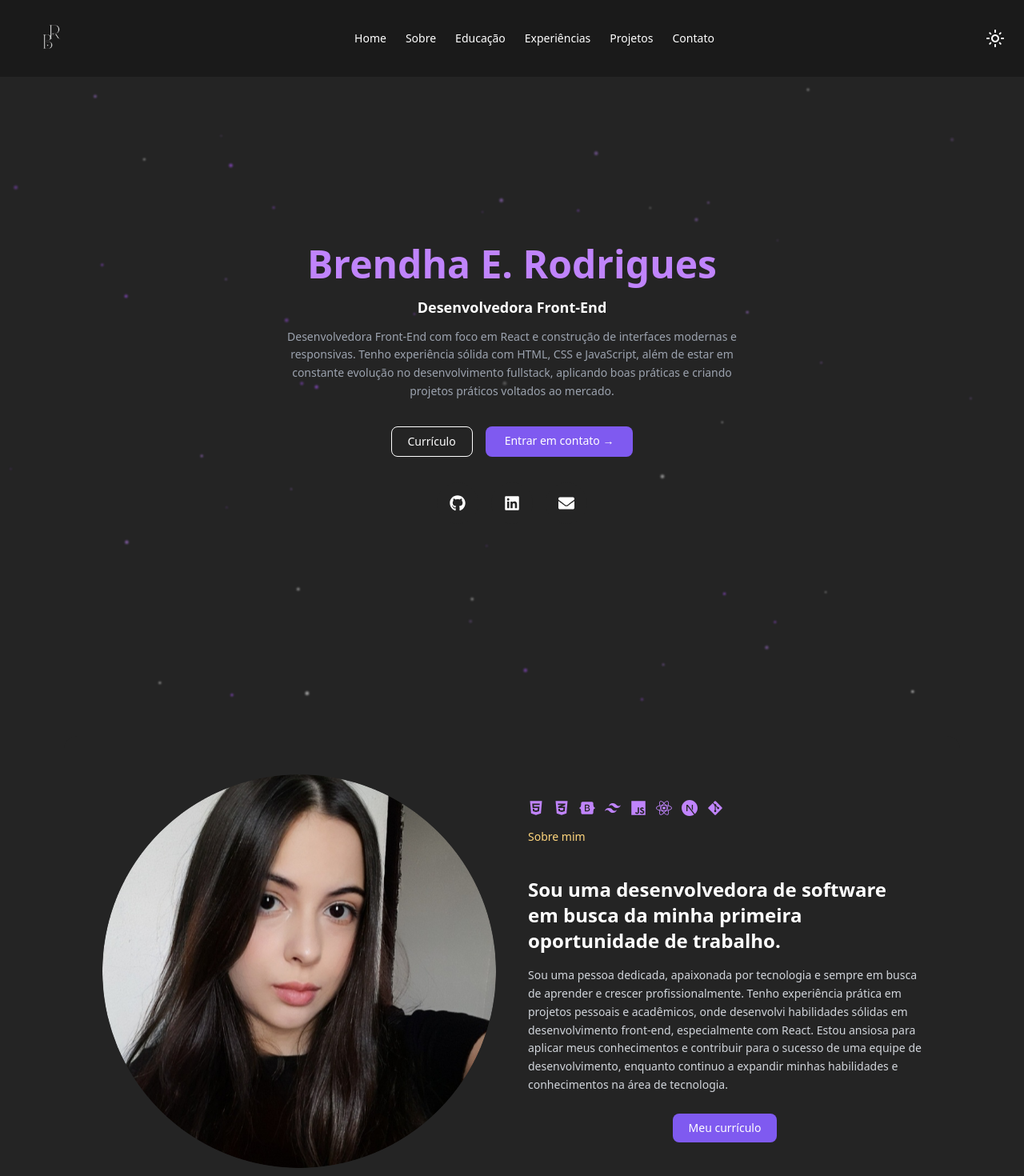
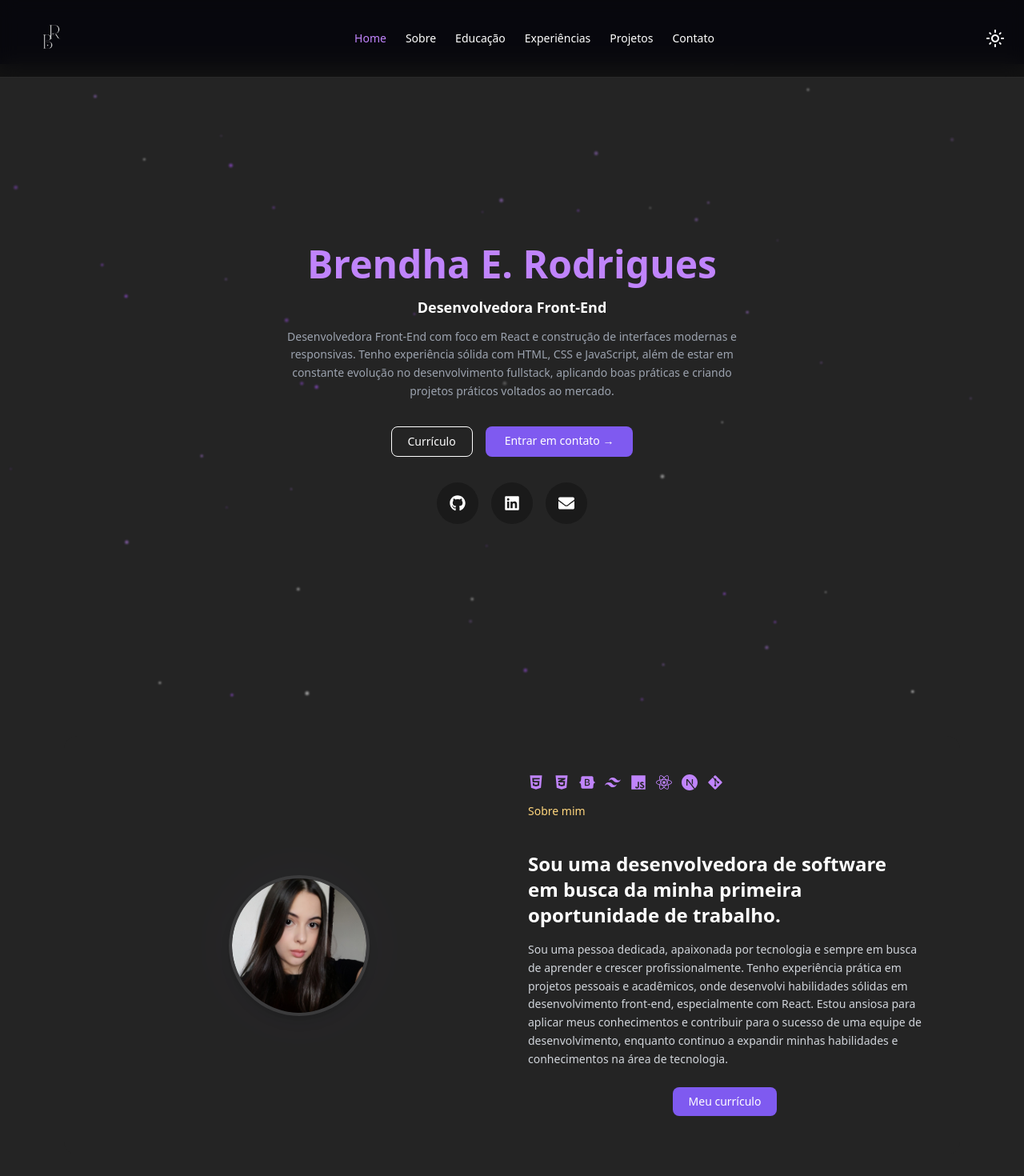
Before and after one commit to brendhaed/portifolio-brendha.io, a React (Vite) app: page / in a window 1280 px wide. Shown: the top 1470 px of the page at 80% size. Built offline with nearby package versions, Linux system fonts and the light colour scheme.

Commit message:
alterações no header, experiences, about, hero, projects, modal

```diff
--- a/src/App.jsx
+++ b/src/App.jsx
@@ -21,7 +21,7 @@ function App() {
 
   return (
     <>
-     <div className="min-h-screen bg-white dark:bg-[#242424] text-black dark:text-white">
+     <div className="min-h-screen dark:bg-[#242424] text-black dark:text-white">
       <Header theme={theme} toggleTheme={toggleTheme} />
       <Hero/>
       <About/>
--- a/src/components/About.jsx
+++ b/src/components/About.jsx
@@ -17,11 +17,24 @@ export function About() {
         className="bg-white dark:bg-[#242424] rounded-2xl mx-6 md:mx-20 my-10 p-8 md:p-12 flex flex-col md:flex-row items-center gap-10 text-white"
       >
         <div className="w-full md:w-1/2 flex justify-center">
-          <img
-            src={cv.about.imageProfile}
-            alt="Foto perfil"
-            className="w-50 h-50 rounded-full"
-          />
+          <div className="relative">
+            {/* Glow foto */}
+            <div className="absolute inset-0 rounded-full shadow-[0_0_15px_4px_rgba(192,132,252,0.6)] blur-xl opacity-20"></div>
+            <img
+              src={cv.about.imageProfile}
+              alt="Foto perfil"
+              className="
+              relative
+              w-[250px] h-[250px] md:w-44 md:h-44
+              rounded-full
+              object-cover
+              border-4 dark:border-white/10
+              border-purple-500
+              shadow-lg
+              transition-transform duration-300
+              hover:scale-105"
+            />
+          </div>
         </div>
 
         <div className="w-full md:w-1/2">
@@ -38,7 +51,9 @@ export function About() {
             <i className="fa-brands fa-python"></i>
           </div>
 
-          <h3 className="text-[#f7b831] dark:text-[#FFD67D] text-sm mb-10">Sobre mim</h3>
+          <h3 className="text-[#f7b831] dark:text-[#FFD67D] text-sm mb-10">
+            Sobre mim
+          </h3>
           <h2 className="text-black dark:text-white text-xl md:text-2xl font-bold mb-4">
             {cv.about.title}
           </h2>
--- a/src/components/Experiences.jsx
+++ b/src/components/Experiences.jsx
@@ -10,7 +10,7 @@ export function Experiences() {
         {/* Itens  */}
         <div className="mb-10 ml-6">
           <div className="absolute w-4 h-4 bg-purple-600 rounded-full mt-1.5 -left-2 border border-white"></div>
-          <h3 className="text-lg font-semibold text-white">
+          <h3 className="text-lg font-semibold text-black dark:text-white">
             {cv.experiences[0].role}
           </h3>
           <span className="block mb-2 text-sm font-medium text-gray-800 dark:text-white">
--- a/src/components/Header.jsx
+++ b/src/components/Header.jsx
@@ -4,7 +4,6 @@ import { MdOutlineLightMode, MdOutlineDarkMode } from "react-icons/md";
 import { FaBars, FaTimes } from "react-icons/fa";
 
 export function Header({ theme, toggleTheme }) {
-
   //menu
   const [menuOpen, setMenuOpen] = useState(false);
 
@@ -12,9 +11,35 @@ export function Header({ theme, toggleTheme }) {
     document.body.style.overflow = menuOpen ? "hidden" : "auto";
   }, [menuOpen]);
 
+  // header nav
+  const [activeSection, setActiveSection] = useState("");
+
+  useEffect(() => {
+    if (window.innerWidth < 768) return;
+
+    const sections = document.querySelectorAll("section");
+
+    const observer = new IntersectionObserver(
+      (entries) => {
+        entries.forEach((entry) => {
+          if (entry.isIntersecting) {
+            setActiveSection(entry.target.id);
+          }
+        });
+      },
+      {
+        threshold: 0.6,
+      },
+    );
+
+    sections.forEach((section) => observer.observe(section));
+
+    return () => observer.disconnect();
+  }, []);
+
   return (
     <>
-      <header className="bg-gray-200 dark:bg-[#1a1a1a] text-black dark:text-white fixed top-0 w-full z-50 px-6 py-2">
+      <header className="backdrop-blur-md bg-gray-100/80 dark:bg-black/50 border-b border-black/10 dark:border-white/10 fixed top-0 w-full z-50 px-6 py-2">
         {/* mobile */}
         <div className="flex items-center justify-between md:hidden">
           {/* menu mobile */}
@@ -29,7 +54,10 @@ export function Header({ theme, toggleTheme }) {
           <img src={imgLogo} alt="Logo" className="h-16" />
 
           {/* theme mobile */}
-          <button onClick={toggleTheme} className="text-black dark:text-white text-2xl cursor-pointer">
+          <button
+            onClick={toggleTheme}
+            className="text-black dark:text-white text-2xl cursor-pointer"
+          >
             {theme === "light" ? <MdOutlineDarkMode /> : <MdOutlineLightMode />}
           </button>
         </div>
@@ -39,27 +67,48 @@ export function Header({ theme, toggleTheme }) {
           <img src={imgLogo} alt="Logo" className="h-20" />
 
           <nav className="flex space-x-6 text-sm text-black dark:text-white">
-            <a href="#inicio" className="hover:text-purple-400">
+            <a
+              href="#inicio"
+              className={`hover:text-purple-400 ${activeSection === "inicio" ? "text-purple-700 dark:text-purple-400" : ""}`}
+            >
               Home
             </a>
-            <a href="#sobre" className="hover:text-purple-400">
+            <a
+              href="#sobre"
+              className={`hover:text-purple-400 ${activeSection === "sobre" ? "text-purple-700 dark:text-purple-400" : ""}`}
+            >
               Sobre
             </a>
-            <a href="#educacao" className="hover:text-purple-400">
+            <a
+              href="#educacao"
+              className={`hover:text-purple-400 ${activeSection === "educacao" ? "text-purple-700 dark:text-purple-400" : ""}`}
+            >
               Educação
             </a>
-            <a href="#experiencias" className="hover:text-purple-400">
+            <a
+              href="#experiencias"
+              className={`hover:text-purple-400 ${activeSection === "experiencias" ? "text-purple-700 dark:text-purple-400" : ""}`}
+            >
               Experiências
             </a>
-            <a href="#projetos" className="hover:text-purple-400">
+            <a
+              href="#projetos"
+              className={`hover:text-purple-400 ${activeSection === "projetos" ? "text-purple-700 dark:text-purple-400" : ""}`}
+            >
               Projetos
             </a>
-            <a href="#contato" className="hover:text-purple-400">
+            <a
+              href="#contato"
+              className={`hover:text-purple-400 ${activeSection === "contato" ? "text-purple-700 dark:text-purple-400" : ""}`}
+            >
               Contato
             </a>
           </nav>
 
-          <button onClick={toggleTheme} className="text-black dark:text-white text-2xl cursor-pointer">
+          <button
+            onClick={toggleTheme}
+            className="text-black dark:text-white text-2xl cursor-pointer"
+          >
             {theme === "light" ? <MdOutlineDarkMode /> : <MdOutlineLightMode />}
           </button>
         </div>
--- a/src/components/ModalProject.jsx
+++ b/src/components/ModalProject.jsx
@@ -30,7 +30,7 @@ export function Modal({ isOpen, onClose, children }) {
       />
 
       {/* Conteúdo */}
-      <div className="relative bg-gray-200 dark:bg-[#1a1a1a] text-white rounded-xl p-6 max-w-lg w-full shadow-lg animate-fadeIn">
+      <div className="relative bg-gray-100 dark:bg-[#1a1a1a] text-white rounded-xl p-6 max-w-lg w-full shadow-lg animate-fadeIn">
         {/* Botão fechar */}
         <button
           onClick={onClose}
--- a/src/components/Projects.jsx
+++ b/src/components/Projects.jsx
@@ -101,7 +101,7 @@ export function Projects() {
             <p className="text-xs text-purple-700 dark:text-purple-400 mb-1">Detalhes</p>
             <img src={selectedProject.image} className="rounded mb-4" />
 
-            <h2 className="text-gray-700 dark:text-white 2xl font-bold mb-2">{selectedProject.name}</h2>
+            <h2 className="text-black dark:text-white text-2xl font-bold mb-2">{selectedProject.name}</h2>
 
             <p className="text-black dark:text-gray-400 mb-4">
               {selectedProject.descriptionModal}
@@ -132,7 +132,7 @@ export function Projects() {
               <a
                 href={selectedProject.repository}
                 target="_blank"
-                className="text-black dark:text-gray-400 hover:text-white"
+                className="text-black dark:text-gray-400 hover:text-purple-700 dark:hover:text-purple-400"
               >
                 <FaGithub />
               </a>
--- a/src/index.css
+++ /dev/null
@@ -1,3 +0,0 @@
-@tailwind base;
-@tailwind components;
-@tailwind utilities;
--- a/src/main.jsx
+++ b/src/main.jsx
@@ -1,7 +1,7 @@
 import { StrictMode } from 'react'
 import { createRoot } from 'react-dom/client'
 import App from './App.jsx'
-import './index.css'
+import './styles/index.css'
 
 createRoot(document.getElementById('root')).render(
   <StrictMode>
--- /dev/null
+++ b/src/styles/index.css
@@ -0,0 +1,7 @@
+@tailwind base;
+@tailwind components;
+@tailwind utilities;
+
+body {
+  @apply bg-white dark:bg-[#0f0f1a];
+}
```
Also changed, not shown: src/components/Hero.jsx (+4 -6 lines).
